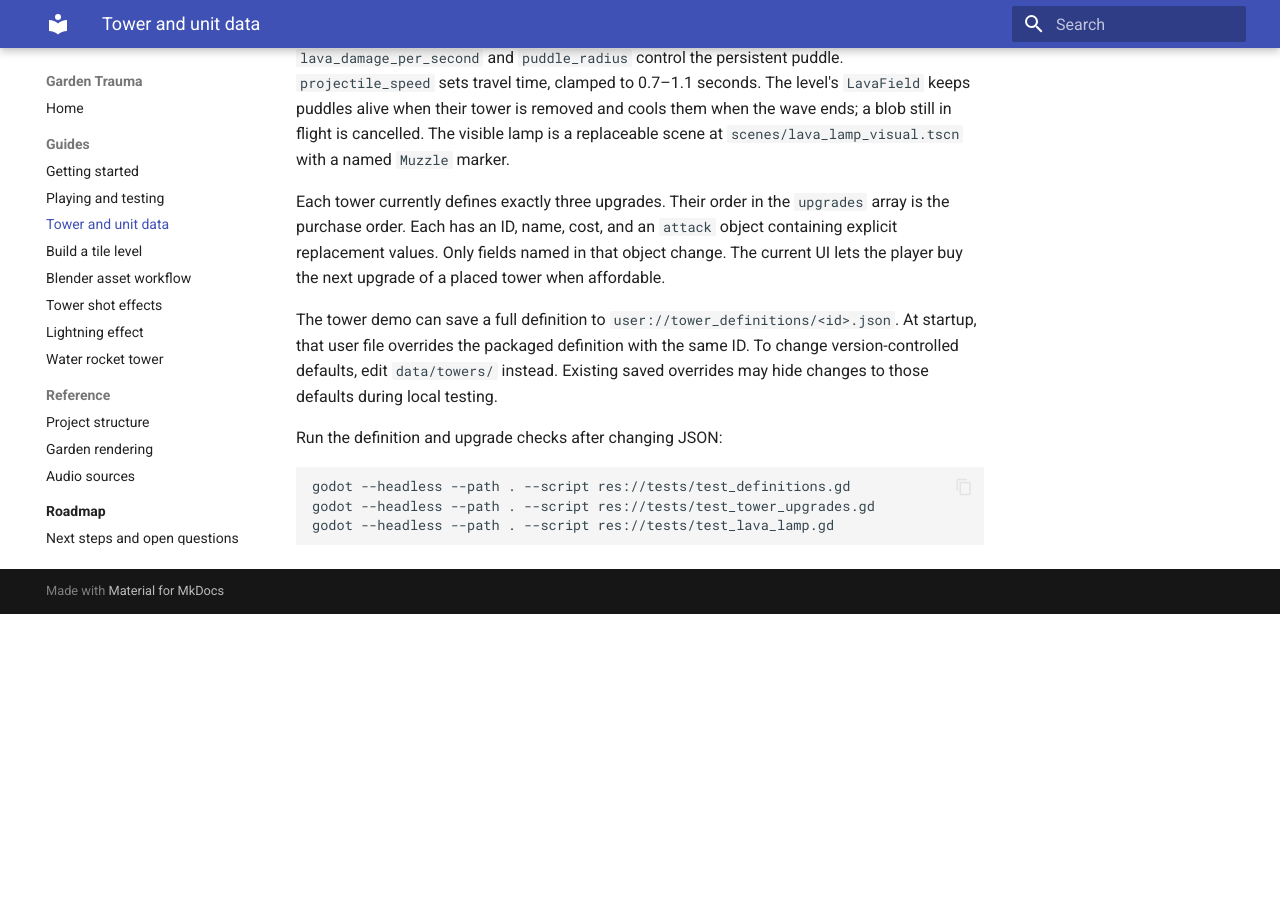
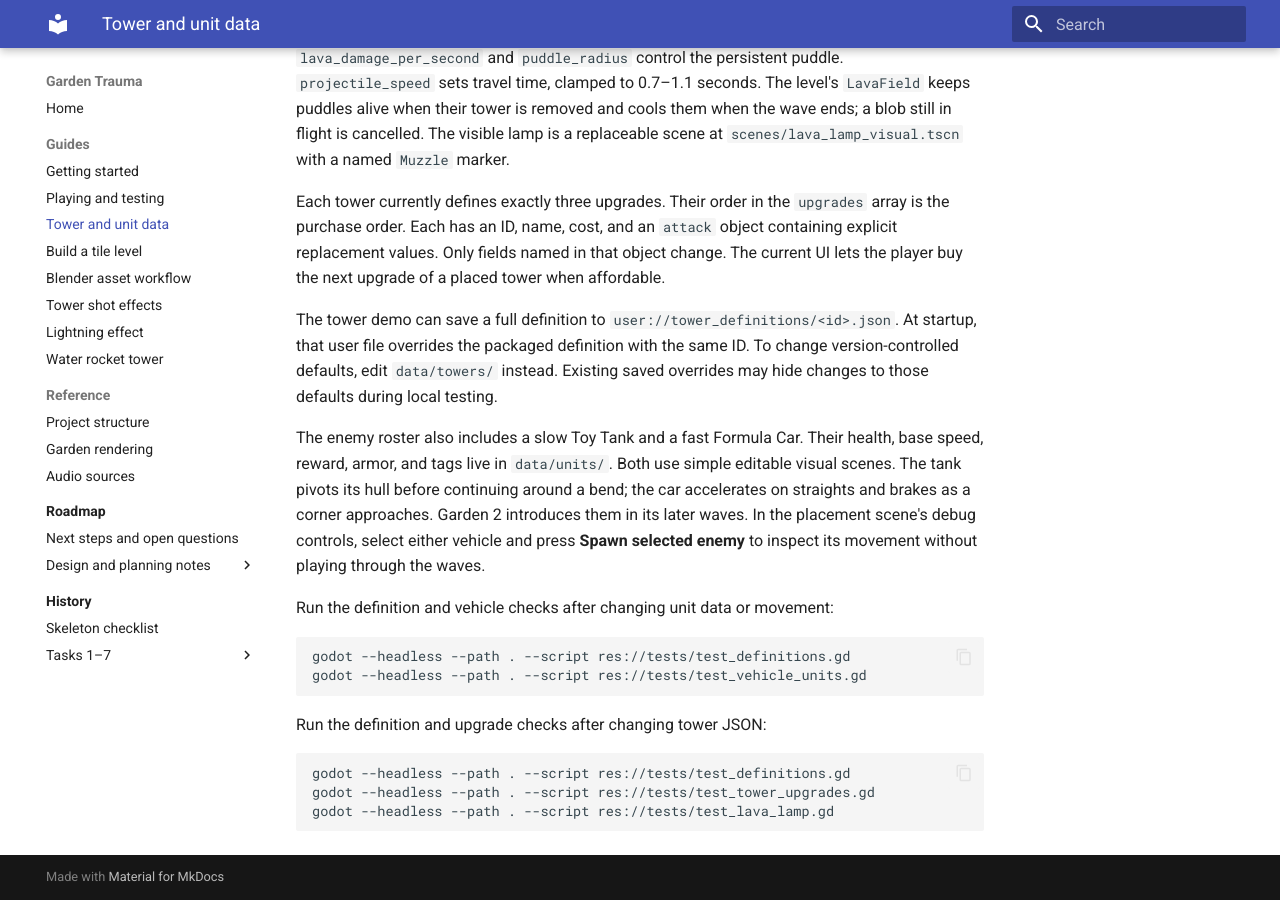
Before and after one commit to FerdivdKamp/garden_trauma, an MkDocs documentation site: the page built from docs/guides/game-data.md, in a window 1280 px wide and 900 px high, scrolled down 762 px. Built offline with MkDocs 1.6.1 and Material for MkDocs 9.7.7, drawn with Linux system fonts in a browser that asks for light colours; before the commit the page ends 1376 px from its top, so only the background shows below that.

Commit message:
race car and tank as extra units

````diff
--- a/docs/guides/game-data.md
+++ b/docs/guides/game-data.md
@@ -14,7 +14,16 @@
 
 The tower demo can save a full definition to `user://tower_definitions/<id>.json`. At startup, that user file overrides the packaged definition with the same ID. To change version-controlled defaults, edit `data/towers/` instead. Existing saved overrides may hide changes to those defaults during local testing.
 
-Run the definition and upgrade checks after changing JSON:
+The enemy roster also includes a slow Toy Tank and a fast Formula Car. Their health, base speed, reward, armor, and tags live in `data/units/`. Both use simple editable visual scenes. The tank pivots its hull before continuing around a bend; the car accelerates on straights and brakes as a corner approaches. Garden 2 introduces them in its later waves. In the placement scene's debug controls, select either vehicle and press **Spawn selected enemy** to inspect its movement without playing through the waves.
+
+Run the definition and vehicle checks after changing unit data or movement:
+
+```powershell
+godot --headless --path . --script res://tests/test_definitions.gd
+godot --headless --path . --script res://tests/test_vehicle_units.gd
+```
+
+Run the definition and upgrade checks after changing tower JSON:
 
 ```powershell
 godot --headless --path . --script res://tests/test_definitions.gd
````
Also changed, not shown: task_20_units.md (added, +7 -0 lines), 11 other files.
